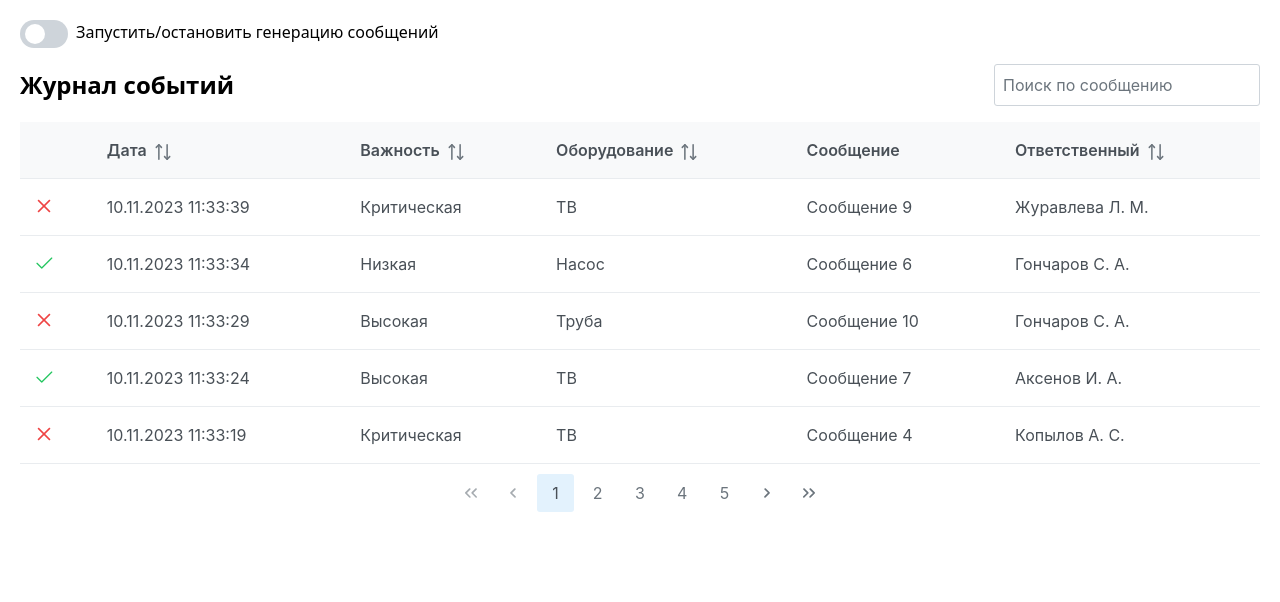
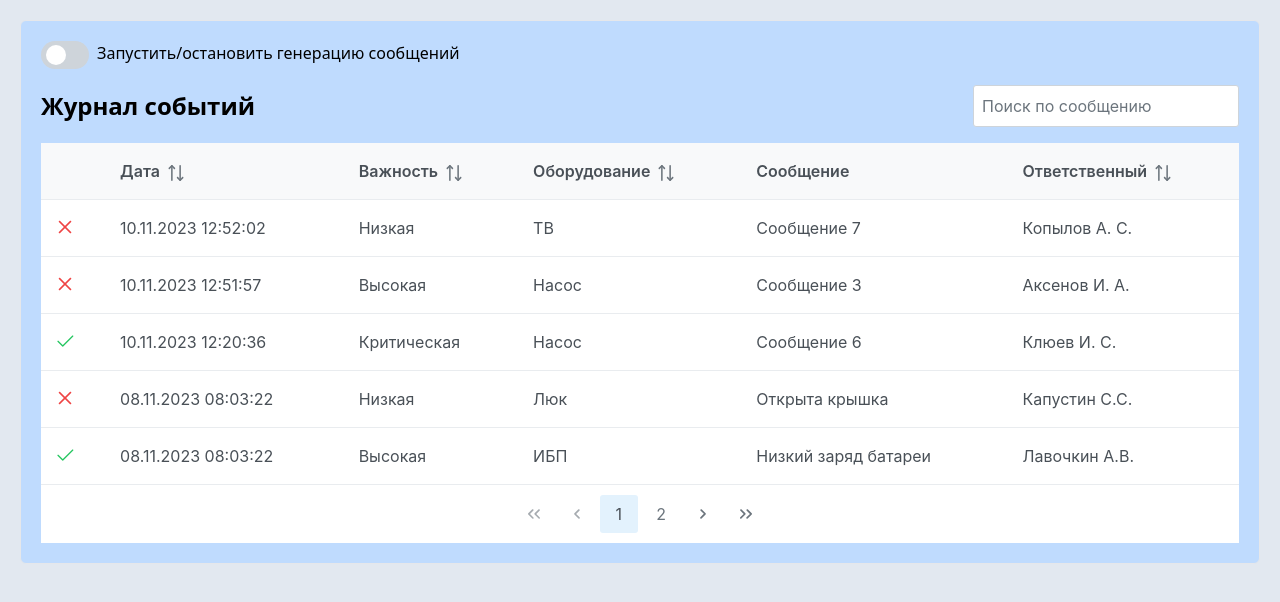
Before and after one commit to VakiTaki/geotehno, a React (Create React App) app: page / in a window 1280 px wide. Shown: the top 602 px of the page. Built offline with nearby package versions, Linux system fonts and the light colour scheme; data requests are answered from the project's data file.

Commit message:
add arrow select and space for chamge status

```diff
--- a/data/db.json
+++ b/data/db.json
@@ -7,7 +7,7 @@
       "equipment": "ЛВС",
       "message": "Обрыв силового кабеля Обрыв силового кабеля Обрыв силового кабеля Обрыв силового кабеля Обрыв силового кабеля Обрыв силового кабеля",
       "responsible": "Ветрова И.С.",
-      "completed": true
+      "completed": false
     },
     {
       "id": 2,
@@ -28,210 +28,30 @@
       "completed": false
     },
     {
-      "id": 1699607417251,
-      "date": 1699607417252,
-      "importance": "Низкая",
-      "equipment": "Труба",
-      "message": "Сообщение 9",
-      "responsible": "Журавлева Л. М.",
-      "completed": false
-    },
-    {
-      "id": 1699611806675,
-      "date": 1699611806675,
+      "id": 1699618836442,
+      "date": 1699618836442,
       "importance": "Критическая",
-      "equipment": "Труба",
+      "equipment": "Насос",
       "message": "Сообщение 6",
-      "responsible": "Копылов А. С.",
-      "completed": true
-    },
-    {
-      "id": 1699613494868,
-      "date": 1699613494868,
-      "importance": "Низкая",
-      "equipment": "ТВ",
-      "message": "Сообщение 3",
-      "responsible": "Лукьянов О. Б",
-      "completed": true
-    },
-    {
-      "id": 1699613499873,
-      "date": 1699613499873,
-      "importance": "Высокая",
-      "equipment": "ТВ",
-      "message": "Сообщение 1",
-      "responsible": "Копылов А. С.",
-      "completed": false
-    },
-    {
-      "id": 1699613504869,
-      "date": 1699613504869,
-      "importance": "Низкая",
-      "equipment": "Насос",
-      "message": "Сообщение 2",
       "responsible": "Клюев И. С.",
       "completed": true
     },
     {
-      "id": 1699614884040,
-      "date": 1699614884040,
+      "id": 1699620717931,
+      "date": 1699620717931,
       "importance": "Высокая",
-      "equipment": "Провод",
-      "message": "Сообщение 7",
-      "responsible": "Головин Э. С.",
-      "completed": false
-    },
-    {
-      "id": 1699614889019,
-      "date": 1699614889019,
-      "importance": "Критическая",
-      "equipment": "ПК",
-      "message": "Сообщение 1",
-      "responsible": "Гончаров С. А.",
-      "completed": false
-    },
-    {
-      "id": 1699615944799,
-      "date": 1699615944799,
-      "importance": "Критическая",
-      "equipment": "Провод",
-      "message": "Сообщение 7",
-      "responsible": "Копылов А. С.",
-      "completed": false
-    },
-    {
-      "id": 1699615949779,
-      "date": 1699615949779,
-      "importance": "Высокая",
-      "equipment": "Труба",
-      "message": "Сообщение 7",
-      "responsible": "Лукьянов О. Б",
-      "completed": false
-    },
-    {
-      "id": 1699615954784,
-      "date": 1699615954784,
-      "importance": "Низкая",
       "equipment": "Насос",
-      "message": "Сообщение 6",
-      "responsible": "Гончаров С. А.",
-      "completed": false
-    },
-    {
-      "id": 1699615959781,
-      "date": 1699615959781,
-      "importance": "Критическая",
-      "equipment": "ТВ",
-      "message": "Сообщение 2",
-      "responsible": "Гончаров С. А.",
-      "completed": false
-    },
-    {
-      "id": 1699615964784,
-      "date": 1699615964784,
-      "importance": "Низкая",
-      "equipment": "ТВ",
-      "message": "Сообщение 3",
-      "responsible": "Лукьянов О. Б",
-      "completed": false
-    },
-    {
-      "id": 1699615969784,
-      "date": 1699615969784,
-      "importance": "Низкая",
-      "equipment": "ПК",
-      "message": "Сообщение 2",
-      "responsible": "Клюев И. С.",
-      "completed": false
-    },
-    {
-      "id": 1699615974784,
-      "date": 1699615974784,
-      "importance": "Низкая",
-      "equipment": "ТВ",
-      "message": "Сообщение 2",
-      "responsible": "Аксенов И. А.",
-      "completed": false
-    },
-    {
-      "id": 1699615979783,
-      "date": 1699615979783,
-      "importance": "Высокая",
-      "equipment": "ТВ",
-      "message": "Сообщение 1",
-      "responsible": "Дроздова Г. Р.",
-      "completed": true
-    },
-    {
-      "id": 1699615984784,
-      "date": 1699615984784,
-      "importance": "Критическая",
-      "equipment": "Провод",
-      "message": "Сообщение 1",
-      "responsible": "Гончаров С. А.",
-      "completed": false
-    },
-    {
-      "id": 1699615989781,
-      "date": 1699615989781,
-      "importance": "Высокая",
-      "equipment": "Труба",
-      "message": "Сообщение 5",
-      "responsible": "Копылов А. С.",
-      "completed": false
-    },
-    {
-      "id": 1699615994783,
-      "date": 1699615994783,
-      "importance": "Низкая",
-      "equipment": "Труба",
       "message": "Сообщение 3",
       "responsible": "Аксенов И. А.",
       "completed": false
     },
     {
-      "id": 1699615999778,
-      "date": 1699615999778,
-      "importance": "Критическая",
-      "equipment": "ТВ",
-      "message": "Сообщение 4",
-      "responsible": "Копылов А. С.",
-      "completed": false
-    },
-    {
-      "id": 1699616004779,
-      "date": 1699616004779,
-      "importance": "Высокая",
+      "id": 1699620722915,
+      "date": 1699620722915,
+      "importance": "Низкая",
       "equipment": "ТВ",
       "message": "Сообщение 7",
-      "responsible": "Аксенов И. А.",
-      "completed": true
-    },
-    {
-      "id": 1699616009783,
-      "date": 1699616009783,
-      "importance": "Высокая",
-      "equipment": "Труба",
-      "message": "Сообщение 10",
-      "responsible": "Гончаров С. А.",
-      "completed": false
-    },
-    {
-      "id": 1699616014778,
-      "date": 1699616014778,
-      "importance": "Низкая",
-      "equipment": "Насос",
-      "message": "Сообщение 6",
-      "responsible": "Гончаров С. А.",
-      "completed": true
-    },
-    {
-      "id": 1699616019781,
-      "date": 1699616019781,
-      "importance": "Критическая",
-      "equipment": "ТВ",
-      "message": "Сообщение 9",
-      "responsible": "Журавлева Л. М.",
+      "responsible": "Копылов А. С.",
       "completed": false
     }
   ]
--- a/src/App.tsx
+++ b/src/App.tsx
@@ -20,8 +20,9 @@ function App() {
     activeAddMessages
   );
   return (
-    <div className=" mt-5 mx-5">
-      <div className="flex justify-content-center align-items-center mb-4 gap-2">
+    <div className=" mt-5 mx-5 border p-5 rounded-md bg-blue-200">
+      <div className="flex flex-col  md:flex-row justify-content-center align-items-center mb-4 gap-2">
+        <div className="w-full flex justify-center md:w-fit">
           <InputSwitch
             inputId="input-metakey"
             checked={activeAddMessages}
@@ -29,7 +30,9 @@ function App() {
               setActiveAddMessages(e.value!)
             }
           />
-        <label htmlFor="input-metakey">
+        </div>
+
+        <label htmlFor="input-metakey" className=" text-center">
           Запустить/остановить генерацию сообщений
         </label>
       </div>
--- a/src/components/table.tsx
+++ b/src/components/table.tsx
@@ -1,5 +1,5 @@
-import { useState, useRef, useEffect } from "react";
-import { DataTable } from "primereact/datatable";
+import { useState, useEffect } from "react";
+import { DataTable, DataTableRowClickEvent } from "primereact/datatable";
 import { Column } from "primereact/column";
 import { Paginator, PaginatorPageChangeEvent } from "primereact/paginator";
 import { useCompletedEventMutation, useGetEventsQuery } from "../store";
@@ -7,7 +7,7 @@ import { formatDate } from "../utils/formatDate";
 import { InputText } from "primereact/inputtext";
 import { IEvent } from "../interfaces/app.interfaces";
 import { useEventListener } from "primereact/hooks";
-import { paginate } from "../utils/pagibate";
+import { paginate } from "../utils/paginate";
 
 function Table() {
   const [first, setFirst] = useState<number>(0);
@@ -37,8 +37,10 @@ function Table() {
 
   const onKeyDown = (e: KeyboardEvent) => {
     if (e.key === "ArrowUp") {
+      e.preventDefault();
       moveSelection(-1);
     } else if (e.key === "ArrowDown") {
+      e.preventDefault();
       moveSelection(1);
     } else if (e.key === " ") {
       if (selectedRow) changeStatus(selectedRow);
@@ -67,12 +69,24 @@ function Table() {
 
   const onPageChange = (event: PaginatorPageChangeEvent) => {
     setFirst(event.first);
+    setSelectedRow(events[event.first]);
+  };
+
+  const handleRowClick = (e: DataTableRowClickEvent) => {
+    //Закостылил ошибку в либе (ну или я LoL))
+    if (document.activeElement instanceof HTMLElement) {
+      document.activeElement.blur();
+    }
+    const { id } = e.data;
+    const eventById = events?.find((e) => e.id === id);
+    if (eventById) changeStatus(eventById);
   };
 
   const crop = paginate(events, first, 5);
+
   return (
     <>
-      <div className=" flex justify-between items-center my-4">
+      <div className=" flex flex-col md:flex-row  md:justify-between md:items-center my-4 gap-4">
         <h1 className=" font-semibold text-2xl">Журнал событий</h1>
         <InputText
           value={globalFilterValue}
@@ -82,20 +96,20 @@ function Table() {
       </div>
 
       {isSuccess && (
-        <div>
+        <div className="">
           <DataTable
             value={crop}
-            // paginator
-            // rows={5}
-            // rowsPerPageOptions={[5, 10]}
             sortMode="multiple"
             tableStyle={{ minWidth: "50rem" }}
-            className="bg-red-500"
             selectionMode="single"
             selection={selectedRow!}
-            onSelectionChange={(e) => changeStatus(e.value)}
+            onSelectionChange={(e) => {
+              changeStatus(e.value);
+              setSelectedRow(e.value);
+            }}
             dataKey="id"
-            tabIndex={4}
+            emptyMessage="Ничего не найдено"
+            onRowClick={(e) => handleRowClick(e)}
           >
             <Column
               body={(rowData) => (
@@ -125,12 +139,13 @@ function Table() {
               header="Ответственный"
             ></Column>
           </DataTable>
-          <div className="">
+          <div className=" rounded-none">
             <Paginator
               first={first}
               rows={5}
               totalRecords={events.length}
               onPageChange={onPageChange}
+              style={{ borderRadius: "0px" }}
             />
           </div>
         </div>
--- a/src/index.css
+++ b/src/index.css
@@ -9,3 +9,7 @@
   @tailwind components;
   @tailwind utilities;
 }
+
+body {
+  @apply bg-slate-200;
+}
```
Also changed, not shown: src/utils/paginate.tsx (renamed from src/utils/pagibate.tsx). Lines whose indentation alone changed are shown as unchanged.
